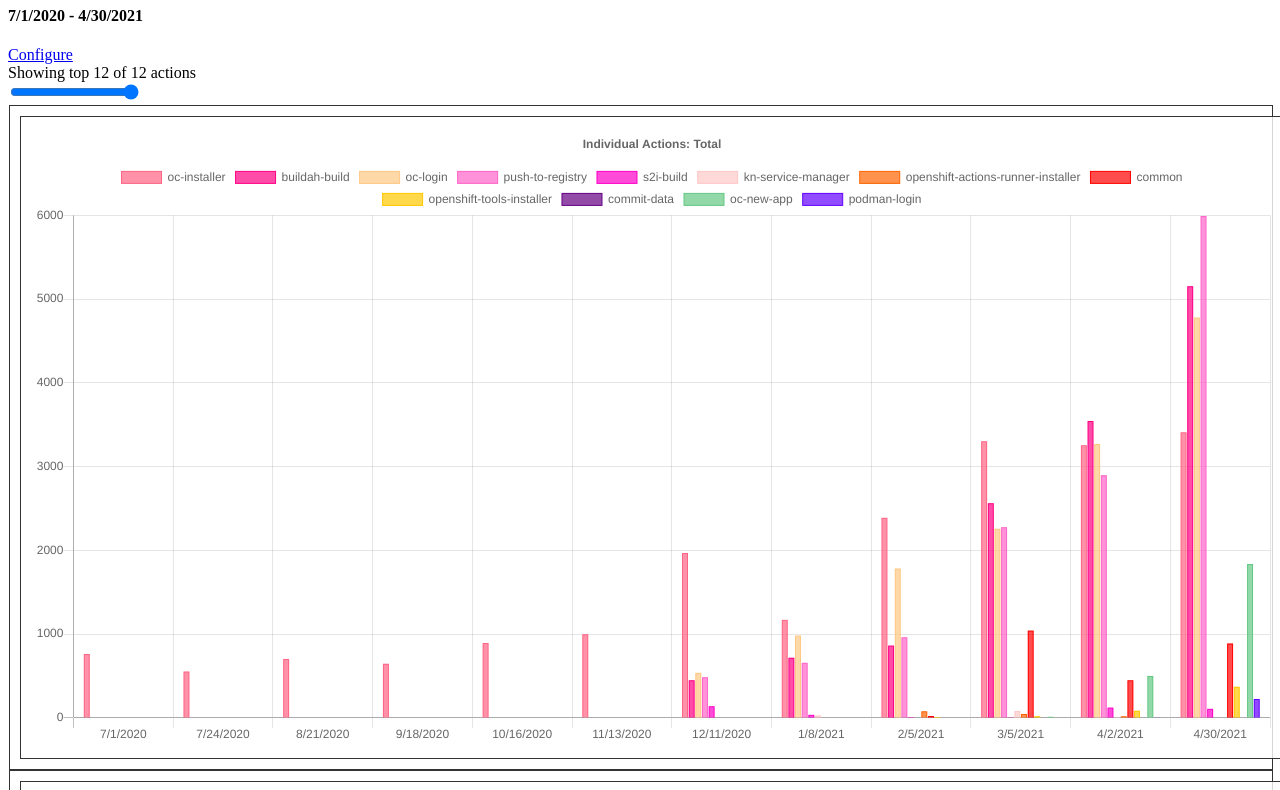
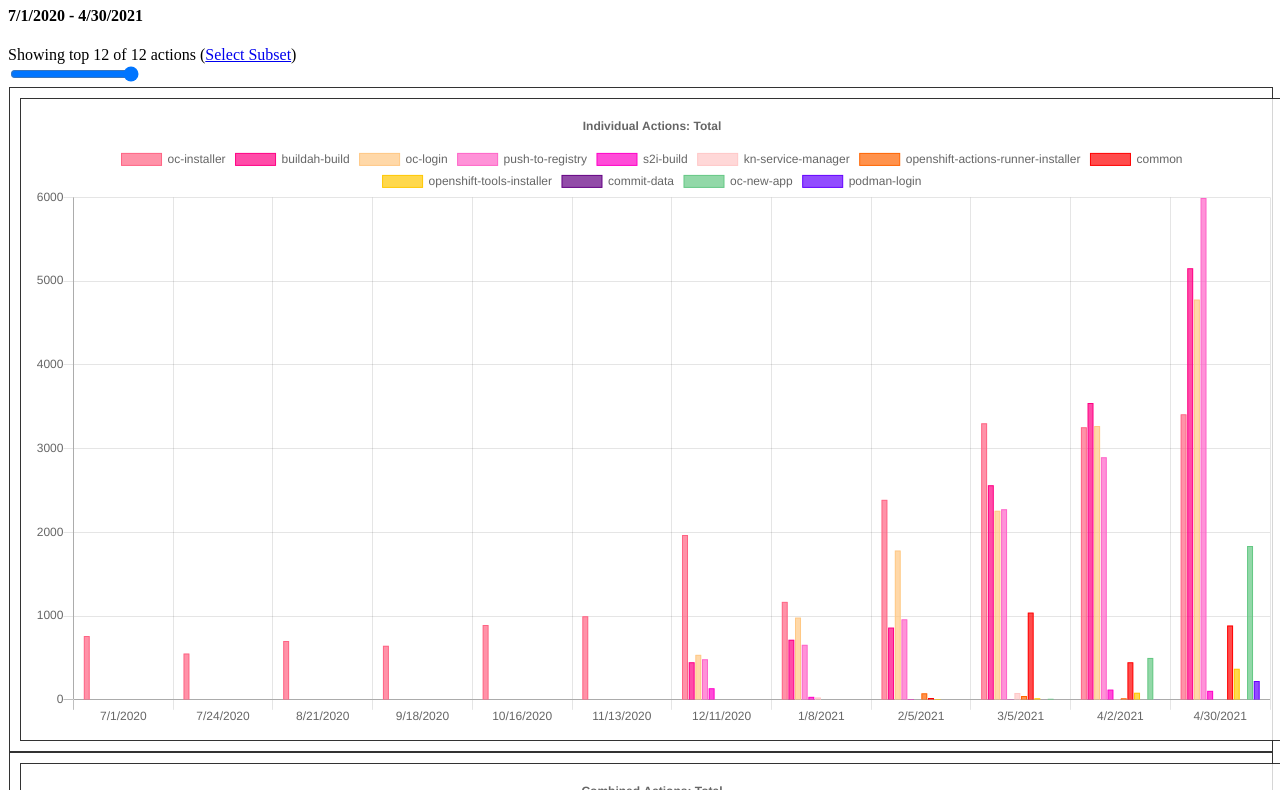
Before and after one commit to jduimovich/actions-metrics-viewer, a plain HTML site: page index.html in a window 1280 px wide. Shown: the part 73-863 px from the top of the page. Drawn offline with nearby package versions, Linux system fonts and the light colour scheme.

Commit message:
cleanup subset selector with top N selection

```diff
--- a/index.html
+++ b/index.html
@@ -42,7 +42,6 @@
 <body>
   <h1> Github Actions Stats </h1>
   <div id="date_range"> </div>
-  <a href="#legend">Configure</a>
   <div id="trim_text"> Show top actions </div>
   <input
     type="range"
@@ -171,16 +170,25 @@
 
     function showTrimText (json) {
       var total = Object.keys(json.selectedActions).length;
-      var set = trimmer.value;
-      setInnerHtml("trim_text", "Showing top " + trimmer.value + ' of ' +  total + ' actions'  );
+      var totalEnabled = (Object.values(json.selectedActions).filter(function (enabled) { return enabled;})).length;
+
+      if (trimmer.max != totalEnabled) {
+        trimmer.max= totalEnabled;
+      }
+
+      var selectedText;
+      if (totalEnabled == total) {
+         selectedText = total + ' actions (<a href="#legend">Select Subset</a>)';
+      } else {
+         selectedText = totalEnabled  + ' (<a href="#legend">subset selected from ' + total + ' actions </a>)';
+      }
+      setInnerHtml("trim_text", "Showing top " + trimmer.value + ' of ' + selectedText );
     }
     function show_graphs(json, columnToShow) {
       var map = {};
-      var elements = Object.keys(json.selectedActions).length;
-      if (trimmer.max != elements) {
-        trimmer.max= elements;
-        showTrimText (json)
-      }
+
+      showTrimText (json)
+
 
       var namesToShow = json.action_names.filter(function (name) {
             return json.selectedActions[name]
```
